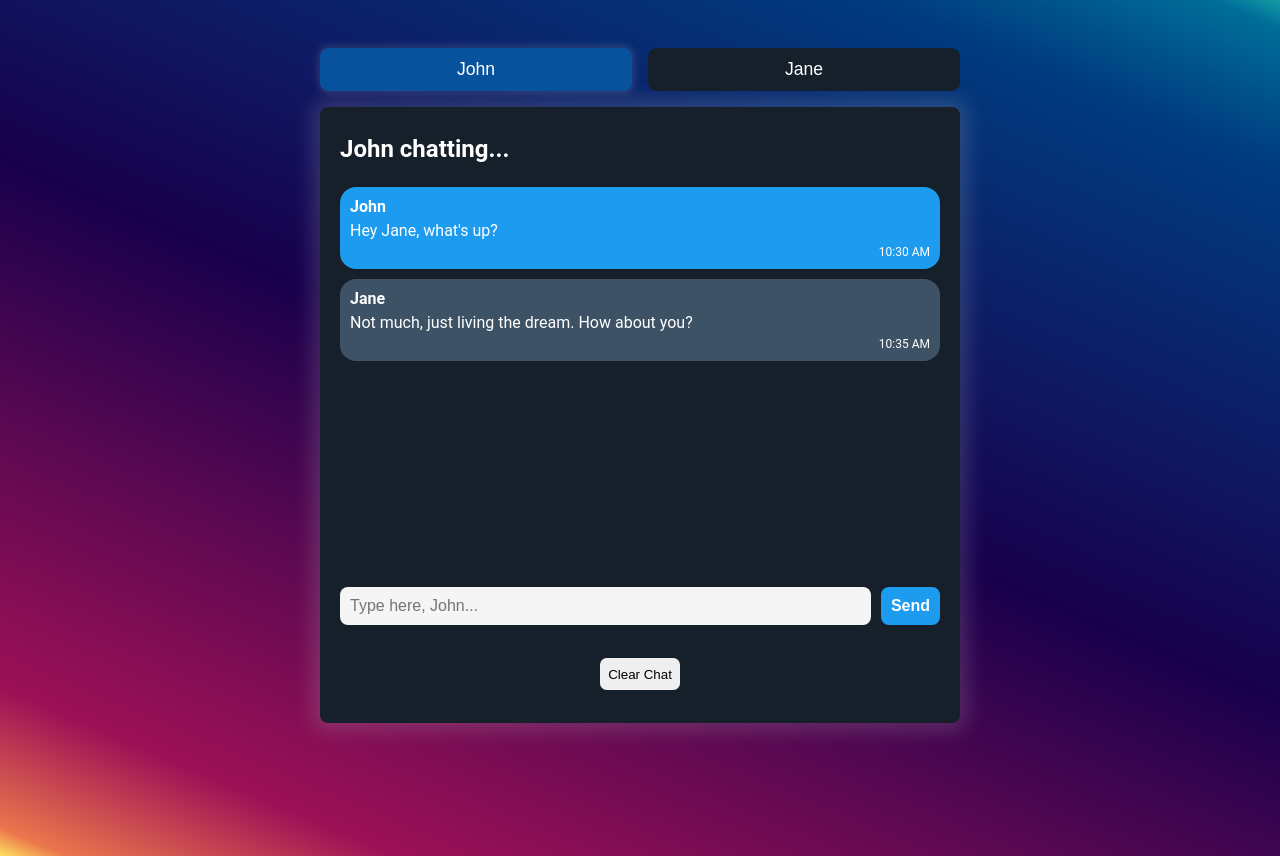
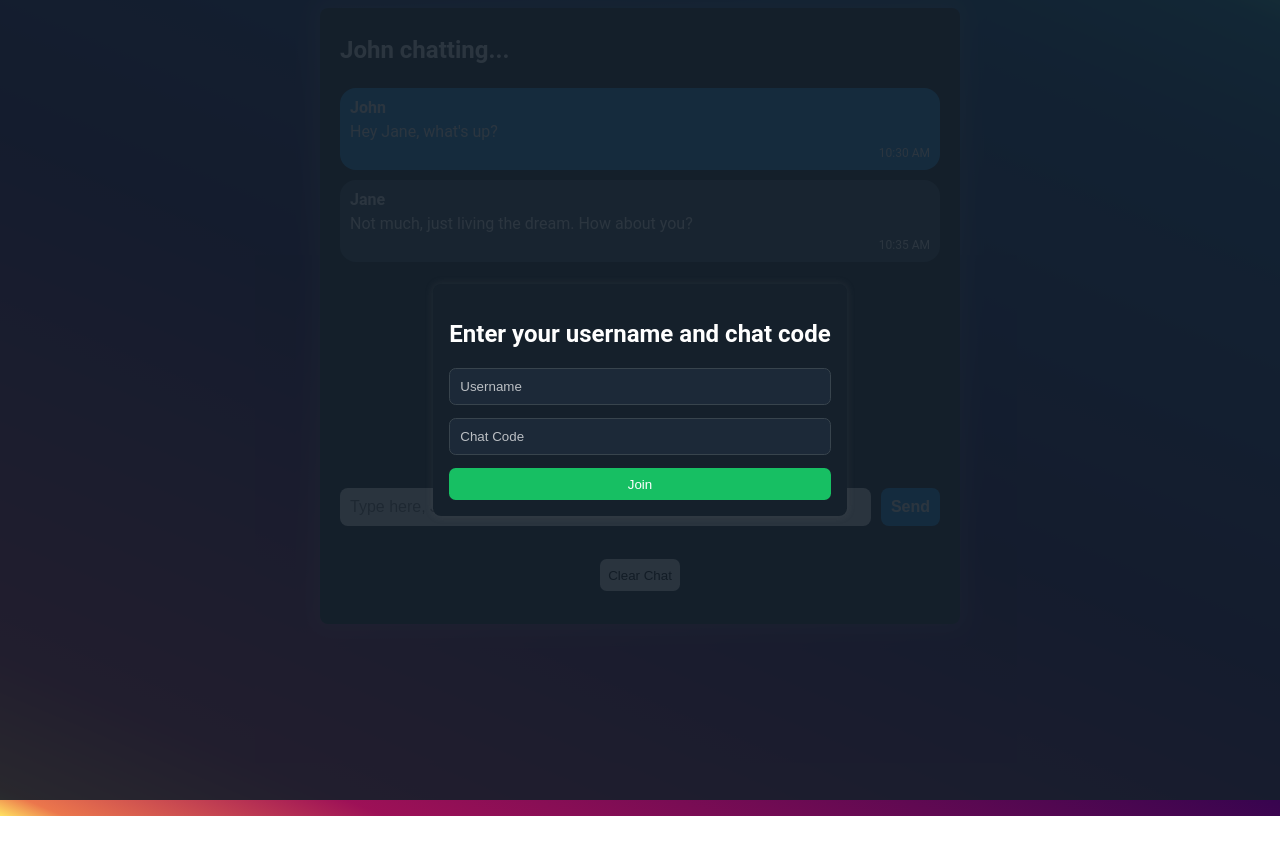
Before and after one commit to ebenezerdon/chat-app-vanilla-js, a website: page index.html in a window 1280 px wide. After the commit the page ends 816 px from the top, so only its background shows below. Drawn offline with Linux system fonts and the light colour scheme.

Commit message:
add user info modal, form and styling

```diff
--- a/index.html
+++ b/index.html
@@ -7,11 +7,18 @@
     <link rel="stylesheet" href="style.css" />
   </head>
   <body>
-    <!-- Person selector: this contains buttons for user to select whether to chat as John or Jane -->
-    <div class="person-selector">
-      <button class="button person-selector-button active-person" id="john-selector">John</button>
-      <button class="button person-selector-button" id="jane-selector">Jane</button>
+    <!-- UserInfo Modal: Contains 2 input fields for username and chat code -->
+    <div class="modal" id="user-info-modal">
+      <div class="modal-content">
+        <h2 class="modal-header">Enter your username and chat code</h2>
+        <form class="user-info-form">
+          <input type="text" class="username-input" required placeholder="Username" />
+          <input type="text" class="chat-code-input" required placeholder="Chat Code" />
+          <button type="submit" class="button join-button">Join</button>
+        </form>
+      </div>
     </div>
+
     <div class="chat-container">
       <h2 class="chat-header">John chatting...</h2>
 
--- a/style.css
+++ b/style.css
@@ -1,4 +1,5 @@
 body {
+  font-family: 'Roboto', sans-serif;
   background-image: linear-gradient(
     23deg,
     hsl(49deg 100% 69%) 0%,
@@ -10,6 +11,53 @@ body {
     hsl(183deg 79% 36%) 100%
   );
   height: 100vh;
+}
+
+/* User Info Modal */
+.modal {
+  position: fixed;
+  inset: 0;
+  background-color: rgba(21, 32, 43, 0.9);
+  z-index: 1;
+  display: flex;
+  justify-content: center;
+  align-items: center;
+}
+
+.modal-content {
+  padding: 1em;
+  background: #15202b;
+  border-radius: 0.5em;
+  color: #fff;
+  box-shadow: 0 0 0.5em rgba(103, 103, 103, 0.2);
+  margin: 1em;
+}
+
+.user-info-form {
+  display: flex;
+  flex-direction: column;
+}
+
+.user-info-form input {
+  margin-bottom: 1em;
+  padding: 0.75em;
+  border: 0.0625em solid #38444d;
+  background: #1c2938;
+  border-radius: 0.5em;
+  color: #fff;
+}
+
+.user-info-form input::placeholder {
+  color: #ffffffb3;
+}
+
+/* Button */
+.join-button {
+  padding: 0.75em;
+  border-radius: 0.5em;
+  background: #17bf63;
+  color: #fff;
+  cursor: pointer;
 }
 
 .button {
@@ -27,29 +75,8 @@ body {
   transform: translateY(2px);
 }
 
-.person-selector {
-  display: flex;
-  justify-content: center;
-  gap: 1em;
-  margin: 3em auto 1em;
-  max-width: 40em;
-}
-
-.person-selector-button {
-  width: 100%;
-  background-color: #15202b;
-  color: #fff;
-  font-size: 1.1em;
-}
-
-.active-person {
-  background: #08529d;
-  box-shadow: 0 0 0.5em 0.1em #c3c3c333;
-}
-
 .chat-container {
   background: #15202b;
-  font-family: 'Roboto', sans-serif;
   border-radius: 0.5em;
   padding: 0.5em 1.25em;
   margin: auto;
```
